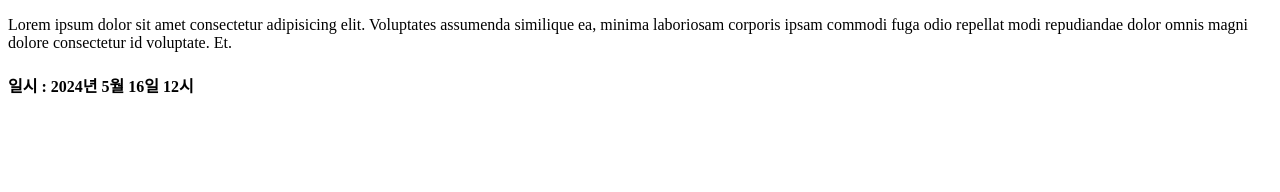
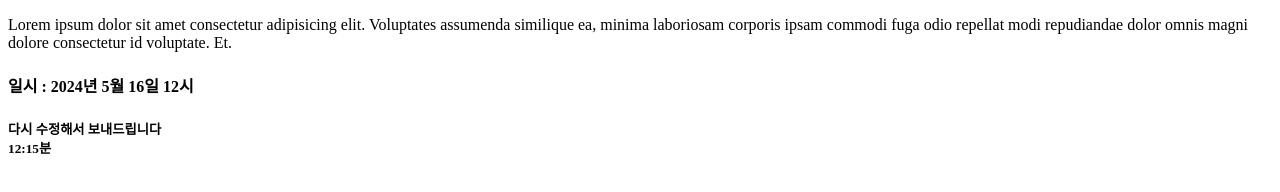
Before and after one commit to juyoung526/practice, a plain HTML site: page index.html in a window 1280 px wide. Drawn offline with Linux system fonts and the light colour scheme.

Commit message:
세번째

```diff
--- a/index.html
+++ b/index.html
@@ -13,5 +13,6 @@
       voluptate. Et.
     </p>
     <h4>일시 : 2024년 5월 16일 12시</h4>
+    <h5>다시 수정해서 보내드립니다 <br />12:15분</h5>
   </body>
 </html>
```
